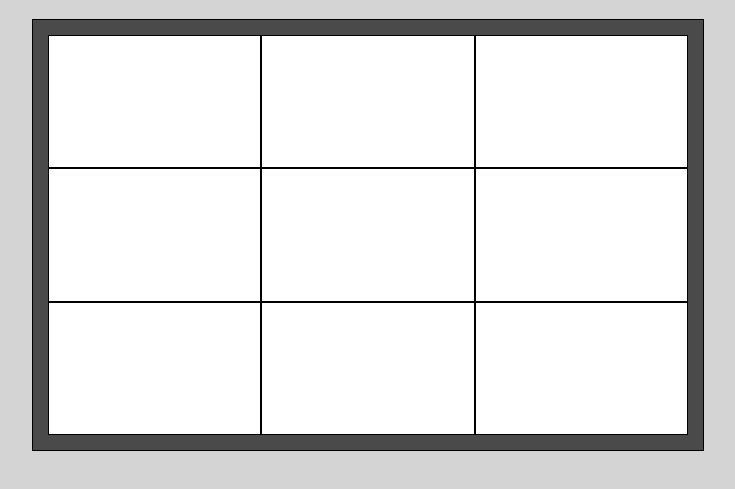
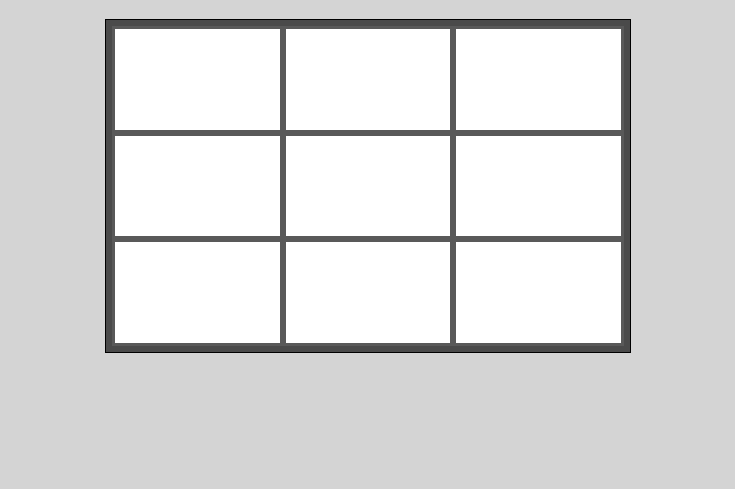
Before and after one commit to corbincargil/tic-tac-toe, a plain HTML site: page index.html in a window 1280 px wide. Shown: the part 69-558 px from the top of the page, without its empty margins (272-1007 px from the left). Drawn offline with Linux system fonts and the light colour scheme.

Commit message:
updated styles

```diff
--- a/app.js
+++ b/app.js
@@ -72,7 +72,6 @@ const gameControls = (() => {
 
 })();
 
-//                                  Gameplay
 //add board to the document
 gameboard.board.forEach((cell) => {
     newDiv = document.createElement('div');
--- a/styles.css
+++ b/styles.css
@@ -12,20 +12,20 @@ body {
 }
 
 #gameboard-container {
-    padding: 15px;
+    padding: 6px;
     background-color: var(--board-container-bg-color);
     display: grid;
     grid-template-columns: repeat(3,1fr);
     grid-template-rows: repeat(3,1fr);
     border: 1px solid black;
-    width: 50vw;
-    height: 50vh;
+    width: 40vw;
+    height: 40vh;
 }
 
 .board-cell {
     background-color: var(--board-cell-bg-color);
-    border: 1px solid black;
-    font-size: 7rem;
+    border: 3px solid var(--board-container-bg-color);
+    font-size: 5rem;
     display: flex;
     justify-content: center;
 }
```
